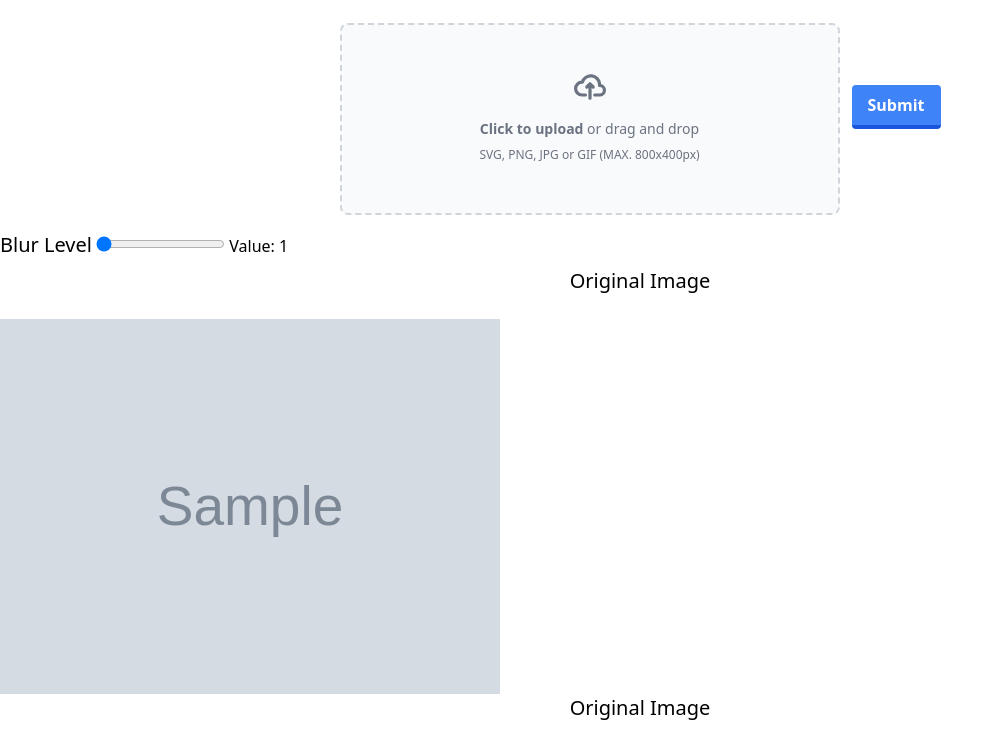
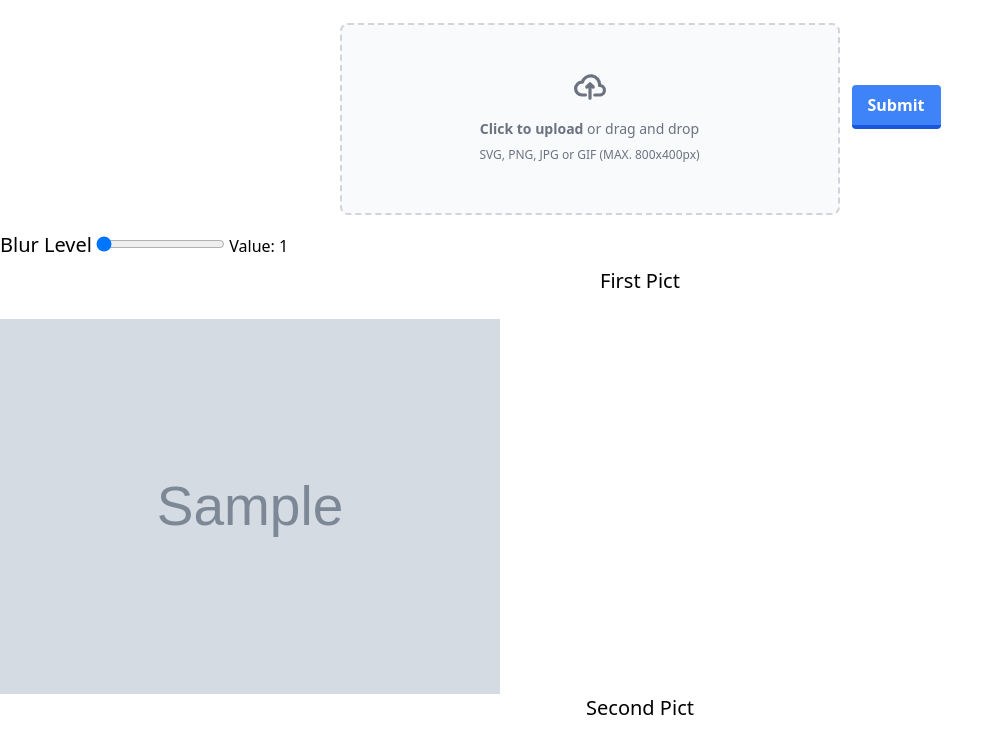
Before and after one commit to sharahiya/ProjectPengcit, a Flask app: template templates/dazzcam.html in a window 1280 px wide. Shown: the part 109-852 px from the top of the page, without its empty margins (0-1004 px from the left). Run offline with Flask 3, Linux system fonts and the light colour scheme; the template is opened without the code that fills it: most values are stand-ins (such as "Sample title", 1, 10 or a date in 2020); grey boxes marked "Sample" are stand-in pictures; style sheets or scripts are compiled from the project's sources.

Commit message:
feat : change python and html

```diff
--- a/app.py
+++ b/app.py
@@ -74,32 +74,21 @@ def histogram_equalization():
     return render_template('home.html')
 
 
-def blur_faces(image_path, blur_level):
-    # Membaca gambar dengan OpenCV
-    img = cv2.imread(image_path)
-
-    # Menggunakan Cascade Classifier untuk mendeteksi wajah
+def blurwajah(path_img, intensitas):
+    img = cv2.imread(path_img)
     gray_img = cv2.cvtColor(img, cv2.COLOR_BGR2GRAY)
     face_cascade = cv2.CascadeClassifier(cv2.data.haarcascades + 'haarcascade_frontalface_default.xml')
-
-    # Menerapkan deteksi wajah dengan parameter yang diatur
-    faces = face_cascade.detectMultiScale(gray_img, scaleFactor=1.1, minNeighbors=5, minSize=[30, 30])
-
-    # Menerapkan efek blur ke setiap wajah yang terdeteksi
+    faces = face_cascade.detectMultiScale(gray_img, scaleFactor=1.1, minNeighbors=3, minSize=[25, 25])
     for (x, y, w, h) in faces:
-        # Ambil bagian wajah dari gambar
         face = img[y:y+h, x:x+w]
-        # Hitung ukuran kernel berdasarkan tingkat blur yang diatur
-        kernel_size = (blur_level, blur_level)
-        # Terapkan efek blur Gaussian dengan kernel yang sesuai
+        kernel_size = (intensitas, intensitas)
         blurred_face = cv2.GaussianBlur(face, kernel_size, 0)
         img[y:y+h, x:x+w] = blurred_face
 
-    # Menyimpan gambar dengan wajah-wajah yang telah di-blur
-    blurred_image_path = os.path.join(app.config['UPLOAD'], 'blurred_image.jpg')
-    cv2.imwrite(blurred_image_path, img)
+    gambar_blur = os.path.join(app.config['UPLOAD'], 'gambar_blur.jpg')
+    cv2.imwrite(gambar_blur, img)
 
-    return blurred_image_path
+    return gambar_blur
 
 
 @app.route('/secondpage', methods=['GET', 'POST'])
@@ -108,26 +97,20 @@ def bluredpage():
         file = request.files['img']
         filename = secure_filename(file.filename)
         file.save(os.path.join(app.config['UPLOAD'], filename))
-        img_path = os.path.join(app.config['UPLOAD'], filename)
+        path_img = os.path.join(app.config['UPLOAD'], filename)
 
-        # Get blur level from the form
-        blur_level = int(request.form.get('tingkatan', 1))
-
-        # Call the function to blur faces
-        blurred_image_path = blur_faces(img_path, blur_level)
-
-        return render_template('dazzcam.html', img=img_path, miftah=blurred_image_path)
+        intensitas = int(request.form.get('tingkatan', 1))
+        gambar_blur = blurwajah(path_img, intensitas)
+        return render_template('dazzcam.html', img=path_img, fotoblur=gambar_blur)
     return render_template('dazzcam.html')
 
-def edge_detection(img):
-    # Menerapkan deteksi tepi menggunakan algoritma Canny
-    edges = cv2.Canny(img, 100, 200)
+def edgefunction(img):
+    edges = cv2.Canny(img, 150, 250)
 
-    # Menyimpan gambar hasil deteksi tepi ke folder "static/uploads"
-    edge_image_path = os.path.join(app.config['UPLOAD'], 'edge_detected.jpg')
-    cv2.imwrite(edge_image_path, edges)
+    gambar_edge = os.path.join(app.config['UPLOAD'], 'gambar_edge.jpg')
+    cv2.imwrite(gambar_edge, edges)
 
-    return edge_image_path
+    return gambar_edge
 
 @app.route('/thirdpage', methods=['GET', 'POST'])
 def edgedetection():
@@ -137,13 +120,9 @@ def edgedetection():
         file.save(os.path.join(app.config['UPLOAD'], filename))
         img_path = os.path.join(app.config['UPLOAD'], filename)
 
-        # Membaca gambar dengan OpenCV
         img = cv2.imread(img_path)
-
-        # Memanggil fungsi edge_detection
-        edge_image_path = edge_detection(img)
-
-        return render_template('edgedetection.html', image=img_path, edge=edge_image_path)
+        gambar_edge = edgefunction(img)
+        return render_template('edgedetection.html', image=img_path, edge=gambar_edge)
     return render_template('edgedetection.html')
 
 
--- a/templates/dazzcam.html
+++ b/templates/dazzcam.html
@@ -114,28 +114,25 @@
         value="1"
         id="tingkatan"
         step="2"
-        oninput="display(this.value, this.id)"
+        oninput="nilai_value(this.value, this.id)"
       />
       <span>Value: </span>
       <span id="tingkatan-value">1</span>
     </form>
 
     {% if img %}
-    <h4 class="text-center font-medium text-xl text-black mb-6">Original Image</h4>
+    <h2 class="text-center font-medium text-xl text-black mb-6">First Pict</h2>
     <img src="{{ img }}" alt="Original Image" class="w-[500px]" id="original-img">
-
     {% endif %}
 
-    {% if miftah %}
-            <h4 class="text-center font-medium text-xl text-black mb-6">Original Image</h4>
-            <img src="{{ miftah }}" alt="Original Image" class="w-[500px]" id="original-img">
-
-        {% endif %}
+    {% if fotoblur %}
+            <h2 class="text-center font-medium text-xl text-black mb-6">Second Pict</h2>
+            <img src="{{ fotoblur }}" alt="Original Image" class="w-[500px]" id="original-img">
+      {% endif %}
 
     <script>
-        function display(value, id) {
-            // Menampilkan nilai pada elemen dengan ID yang sesuai
-            document.getElementById(id + "-value").innerHTML = value;
+        function nilai_value(value, id) {
+          document.getElementById(id + "-value").innerHTML = value;
         }
     </script>
 
--- a/templates/edgedetection.html
+++ b/templates/edgedetection.html
@@ -65,13 +65,13 @@
       </form>
 
       {% if image %}
-    <h4 class="text-center font-medium text-xl text-black mb-6">Original Image</h4>
+    <h2 class="text-center font-medium text-xl text-black mb-6">First Pict</h2>
     <img src="{{ image }}" alt="Original Image" class="w-[500px]" id="original-img">
 
     {% endif %}
 
     {% if edge %}
-    <h4 class="text-center font-medium text-xl text-black mb-6">Original Image</h4>
+    <h2 class="text-center font-medium text-xl text-black mb-6">Second Pict</h2>
     <img src="{{ edge }}" alt="Original Image" class="w-[500px]" id="original-img">
 
     {% endif %}
```
